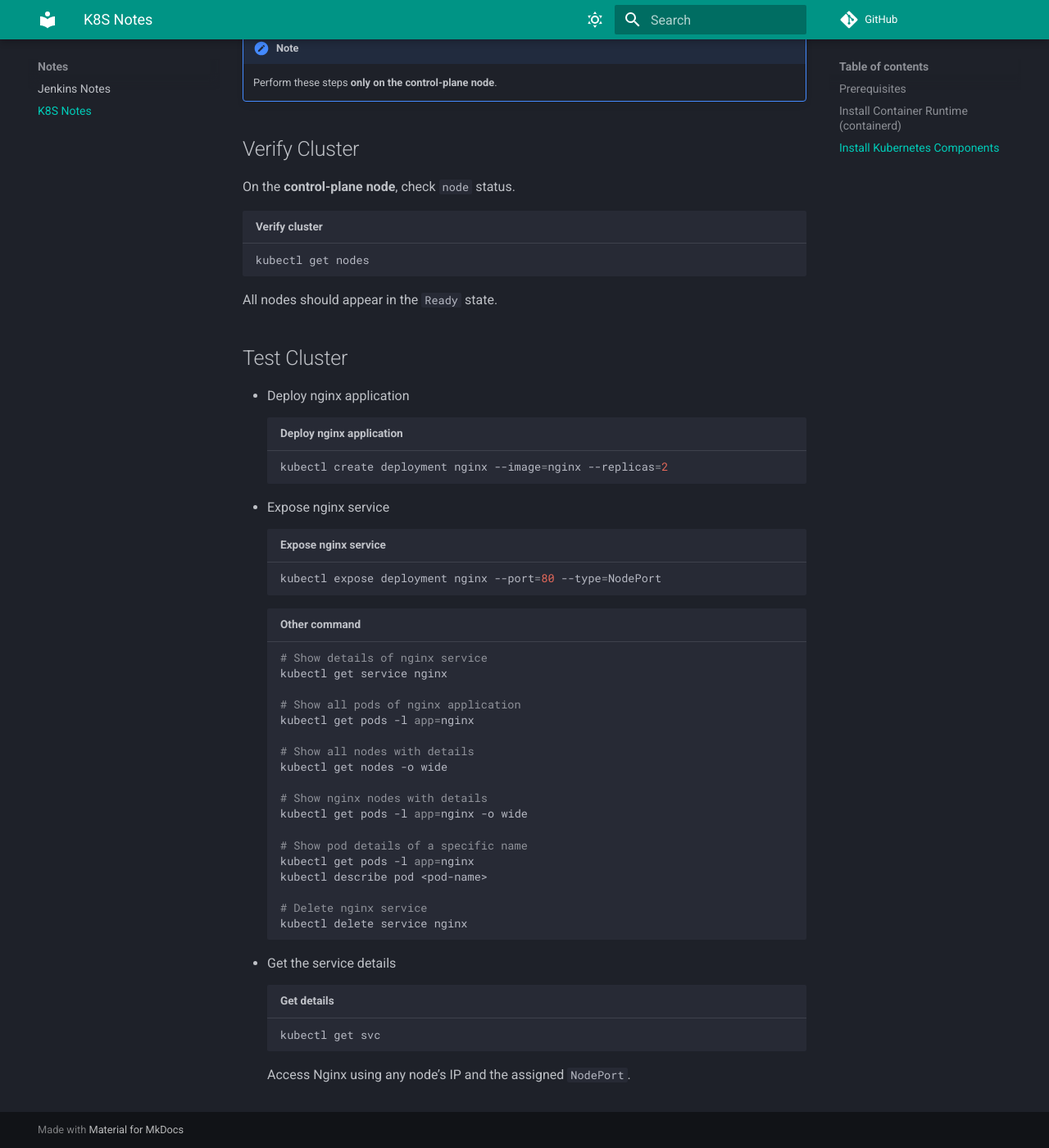
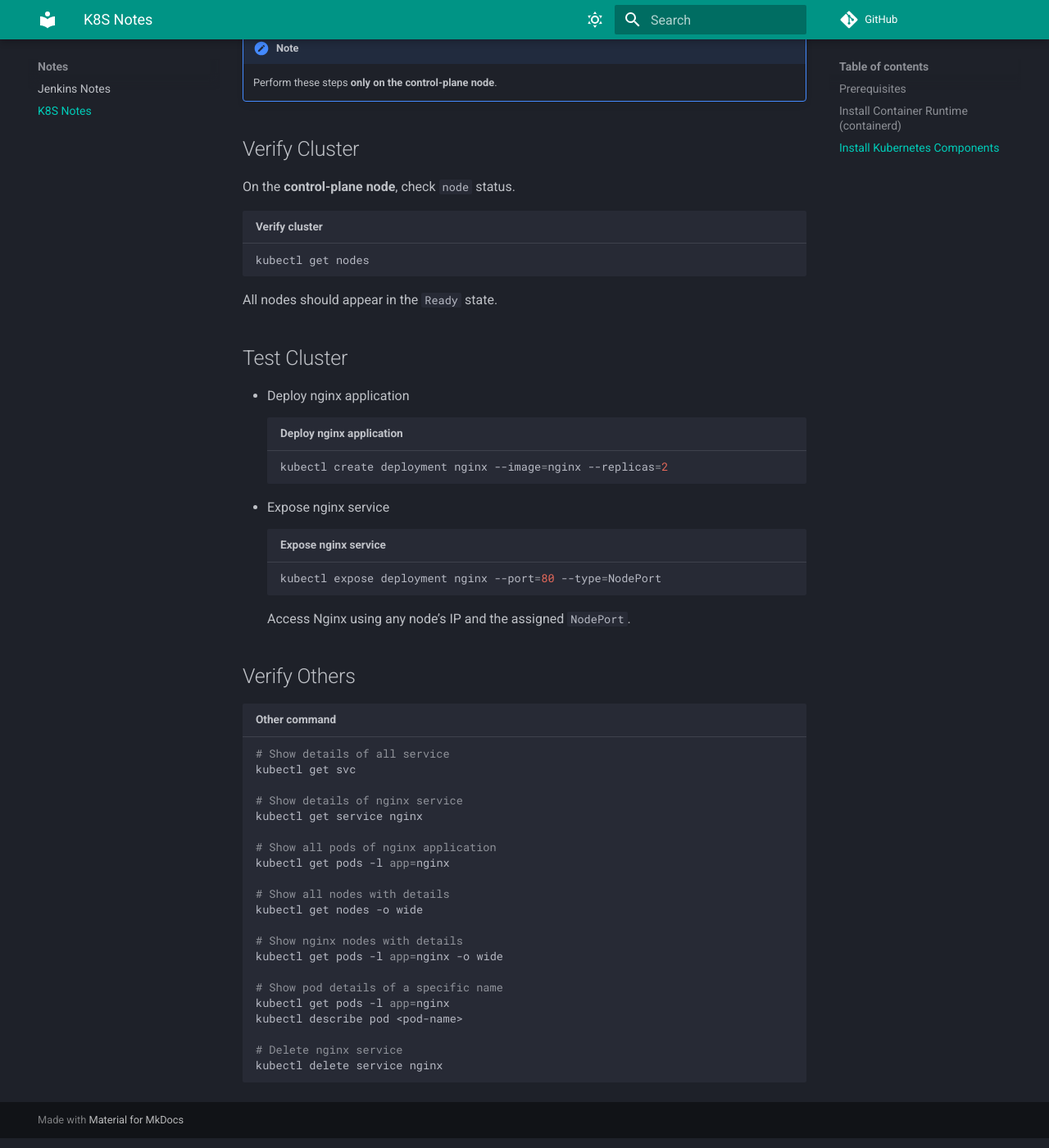
Before and after one commit to zhouushe/notes, an MkDocs documentation site: the page built from docs/k8s.md, in a window 1280 px wide and 1400 px high, scrolled down 5085 px. Shown: the whole window at 82% size. Built offline with MkDocs 1.6.1 and Material for MkDocs 9.7.7, drawn with Linux system fonts in a browser that asks for light colours; comment, search, counter and statistics services are not loaded.

Commit message:
Update k8s.md

````diff
--- a/docs/k8s.md
+++ b/docs/k8s.md
@@ -173,7 +173,13 @@ kubectl create deployment nginx --image=nginx --replicas=2
 ```bash title="Expose nginx service"
 kubectl expose deployment nginx --port=80 --type=NodePort
 ```
+Access Nginx using any node’s IP and the assigned `NodePort`.
+
+## Verify Others
 ```bash title="Other command"
+# Show details of all service
+kubectl get svc
+
 # Show details of nginx service
 kubectl get service nginx
 
@@ -193,9 +199,3 @@ kubectl describe pod <pod-name>
 # Delete nginx service
 kubectl delete service nginx
 ```
-
-- Get the service details
-```bash title="Get details"
-kubectl get svc
-```
-Access Nginx using any node’s IP and the assigned `NodePort`.
````
